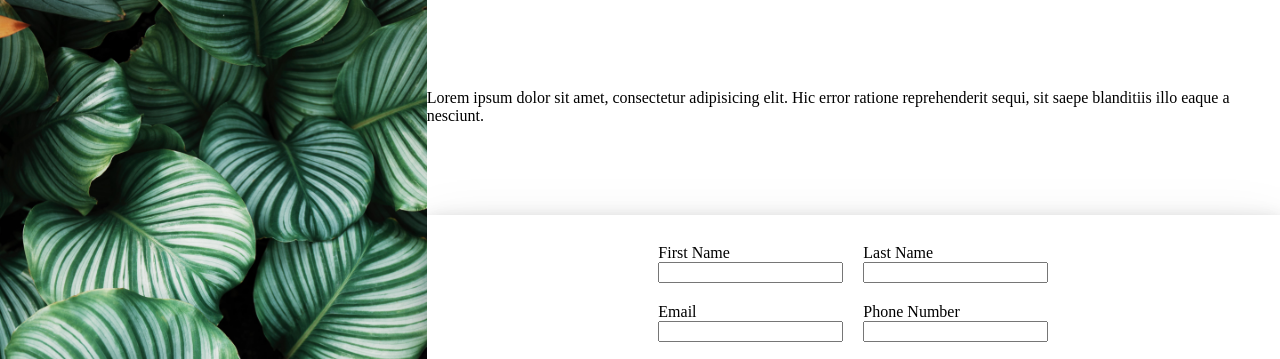
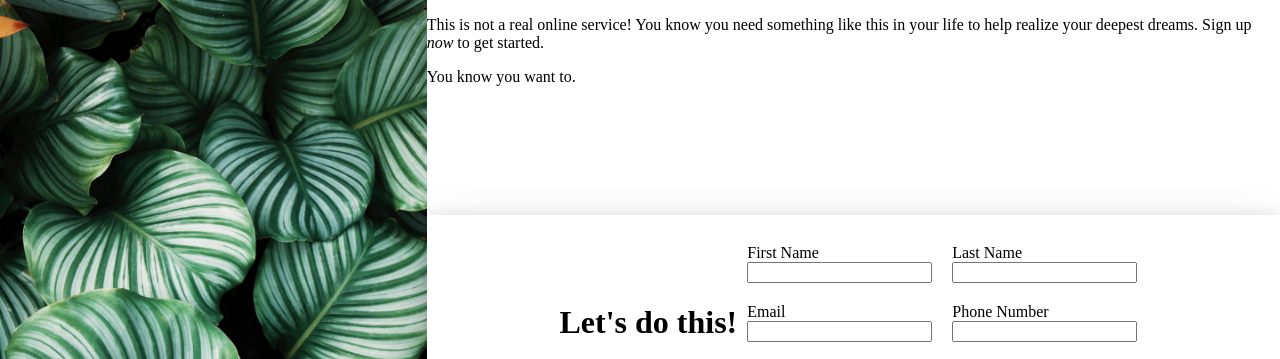
Before and after one commit to ati72/sign-up-form, a plain HTML site: page index.html in a window 1280 px wide. Shown: the top 359 px of the page. Drawn offline with Linux system fonts and the light colour scheme.

Commit message:
working on stuff

```diff
--- a/index.html
+++ b/index.html
@@ -16,9 +16,11 @@
         </div>
         <div class="right">
             <div class="welcome-text">
-                <p>Lorem ipsum dolor sit amet, consectetur adipisicing elit. Hic error ratione reprehenderit sequi, sit saepe blanditiis illo eaque a nesciunt.</p>
+                <p>This is not a real online service! You know you need something like this in your life to help realize your deepest dreams. Sign up <span class="span-italic">now</span> to get started.</p>
+                <p>You <span class="italic">know</span> you want to.</p>
             </div>
             <div class="form-area">
+                <h1>Let's do this!</h1>
                 <form action="">
                     <div class="input-area">
                         <div class="input-area-left">
--- a/styles.css
+++ b/styles.css
@@ -27,6 +27,10 @@ body {
     align-items: center;
 }
 
+.welcome-text {
+    display: block;
+}
+
 img {
     max-width: 100%;
 }
@@ -52,3 +56,7 @@ img {
     flex-direction: column;
     padding: 10px;
 }
+
+.span-italic {
+    font-style: italic;
+}
```
